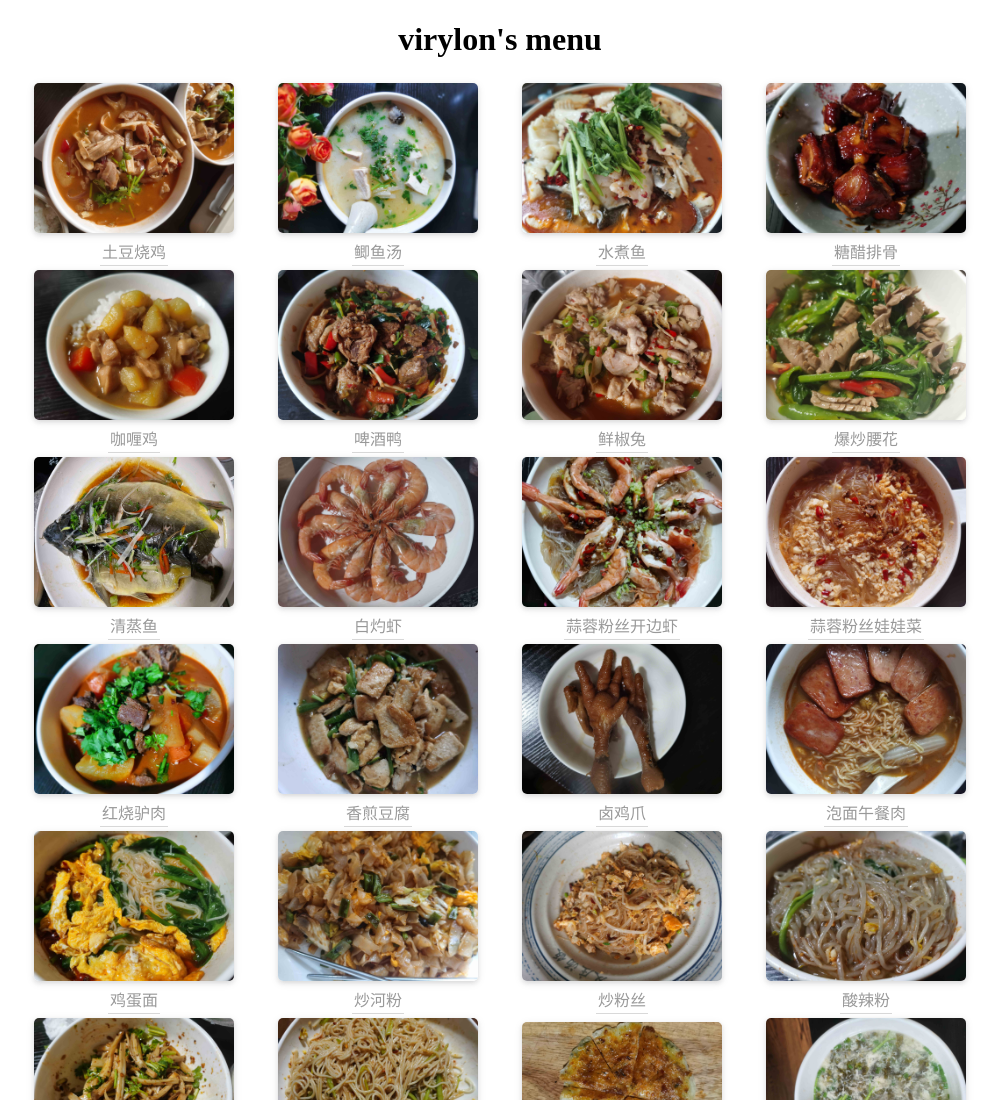
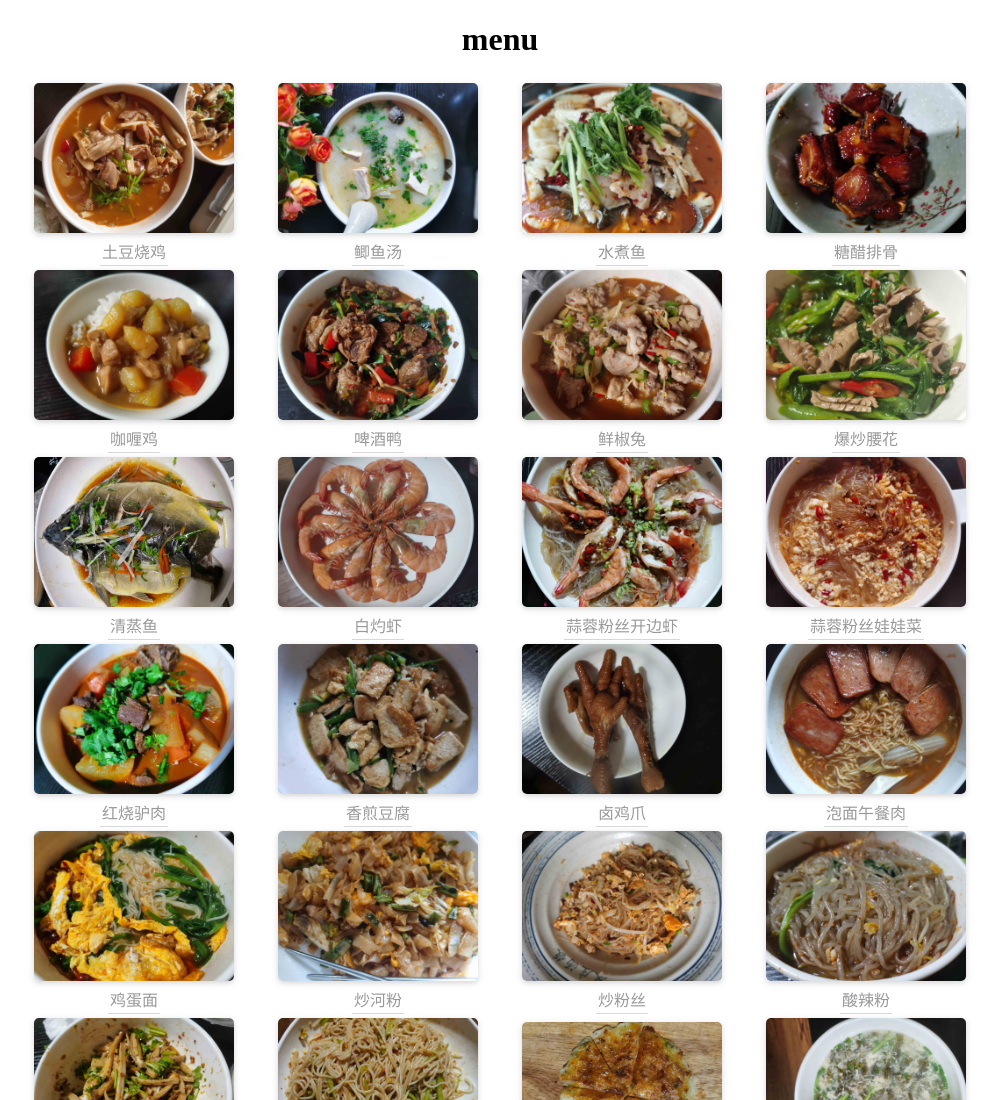
Before and after one commit to virylon/menu, a plain HTML site: page index.html in a window 1280 px wide. Shown: the top 1100 px of the page, without its empty margins (140-1139 px from the left). Drawn offline with Linux system fonts and the light colour scheme.

Commit message:
Update index.html

```diff
--- a/index.html
+++ b/index.html
@@ -1,8 +1,8 @@
 <!DOCTYPE HTML>
 <html>
-<title>🍚 virylon's menu</title>
+<title>🍚 menu</title>
 <h1>
-    <center>virylon's menu</center>
+    <center>menu</center>
 </h1>
 
 <head>
```
